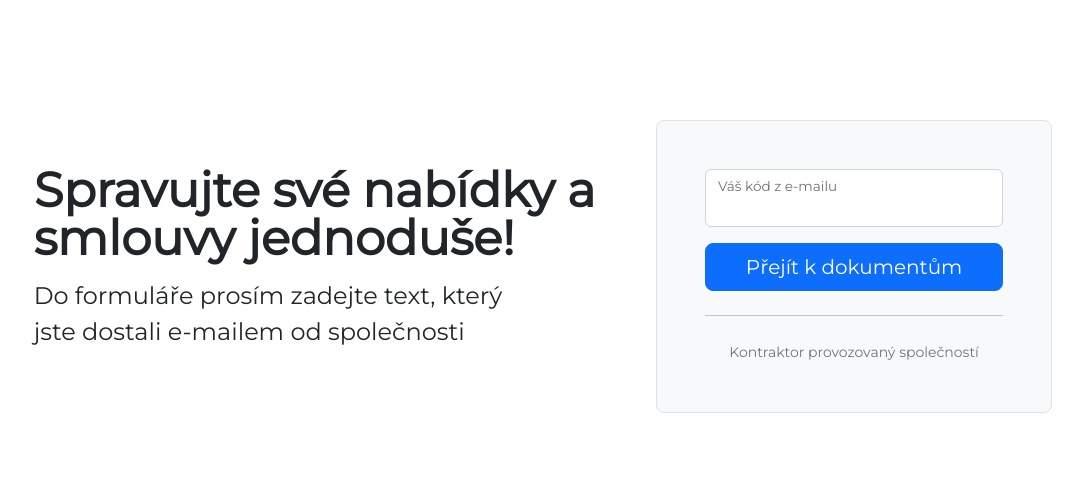
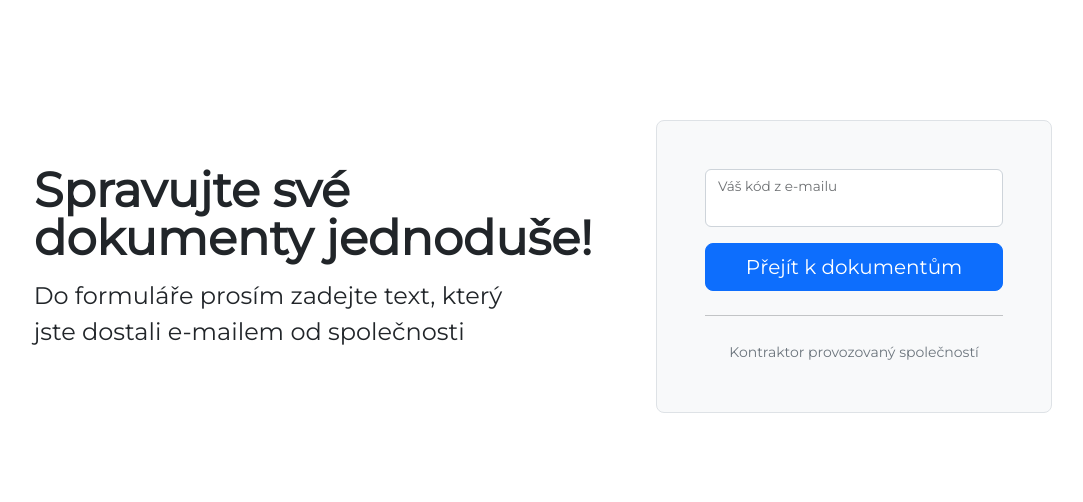
Before and after one commit to Toxic5698/kontraktor, a Django app: template app/templates/operators/welcome_page.html in a window 1280 px wide. Shown: the part 75-577 px from the top of the page, without its empty margins (97-1180 px from the left). Run offline with Django 4.2, Linux system fonts and the light colour scheme; the template is opened without the code that fills it, so the values that code supplies are empty; parts of the project's set-up code (start-up, migrations or seed data) failed here and were passed over; some libraries are stand-ins or nearby versions.

Commit message:
feat: changed title on homepage

```diff
--- a/app/templates/operators/welcome_page.html
+++ b/app/templates/operators/welcome_page.html
@@ -3,7 +3,7 @@
     <div class="container col-xl-10 col-xxl-8 px-4 py-5">
         <div class="row align-items-center g-lg-5 py-5">
             <div class="col-lg-7 text-center text-lg-start">
-                <h1 class="display-5 fw-bold lh-1 mb-3" id="welcome-header">Spravujte své nabídky a smlouvy jednoduše!</h1>
+                <h1 class="display-5 fw-bold lh-1 mb-3" id="welcome-header">Spravujte své dokumenty jednoduše!</h1>
                 <p class="col-lg-10 fs-4">Do formuláře prosím zadejte text, který jste dostali e-mailem od
                     společnosti {{ operator }}</p>
             </div>
```
Also changed, not shown: app/tests/views/clients_scenarios.py (+2 -2 lines).
